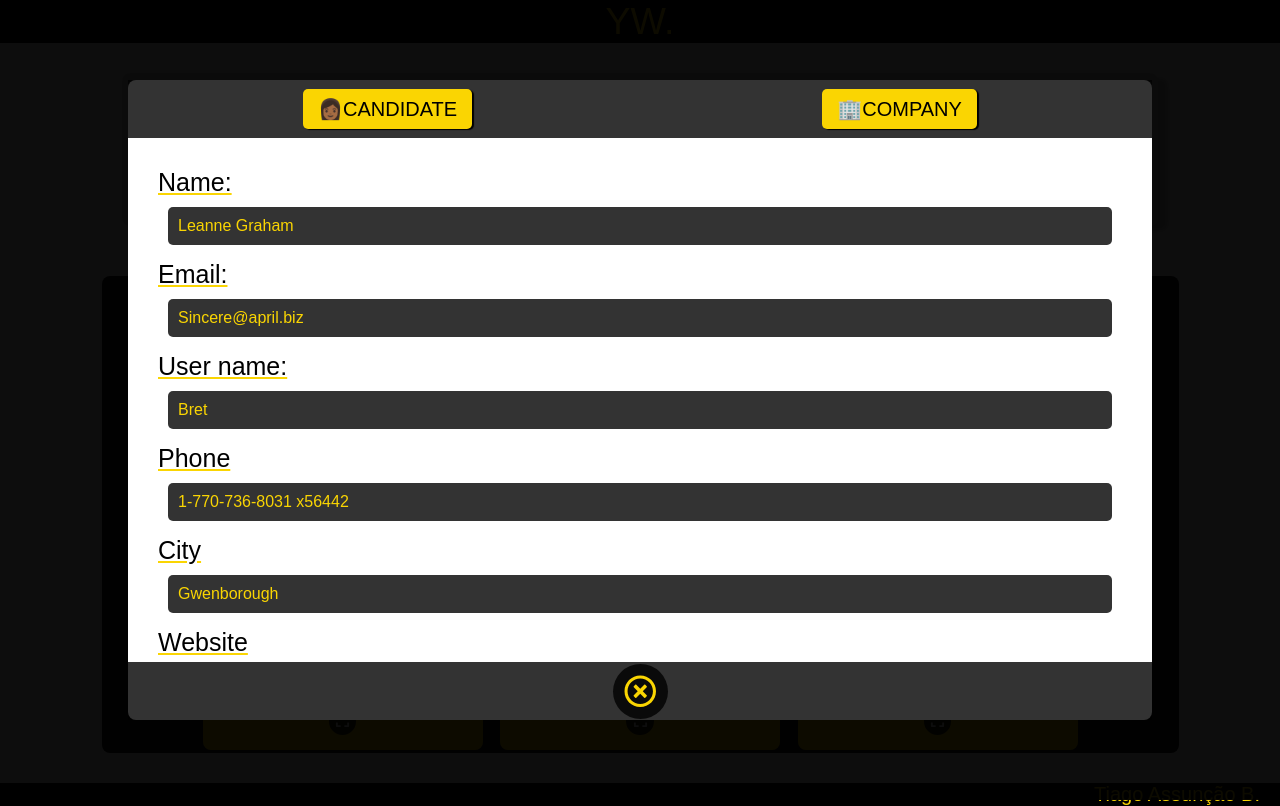
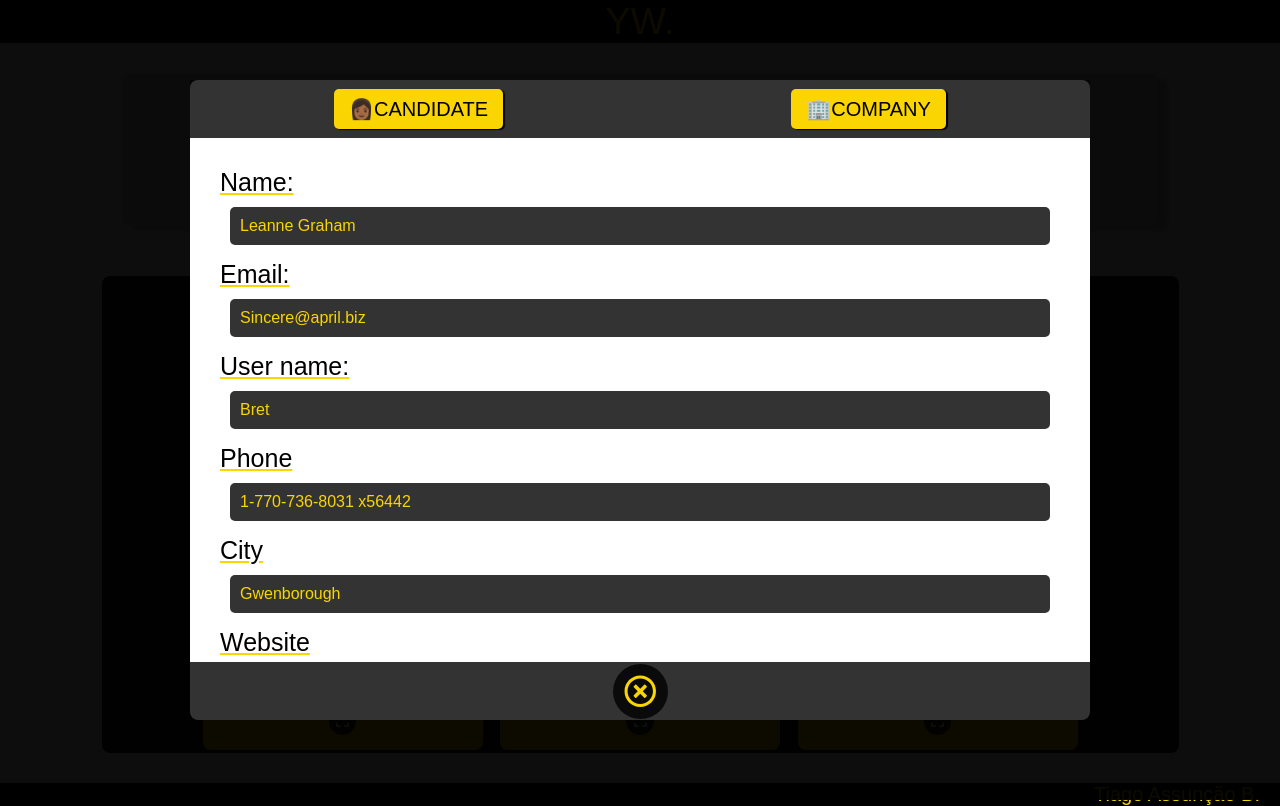
Before and after one commit to tiagoassunc/yellowRec-teste, a React app: page / in a window 1280 px wide. Both pictures are taken after a click on the button 342 px from the left and 720 px from the top of the page. Built offline with nearby package versions, Linux system fonts and the light colour scheme.

Commit message:
Update CandidateModal component

```diff
--- a/src/components/CandidateModal/CandidateModal.styles.scss
+++ b/src/components/CandidateModal/CandidateModal.styles.scss
@@ -21,7 +21,8 @@
 }
 
 .candidate-modal {
-  width: 80%;
+  min-width: 90rem;
+  max-width: 120rem;
   height: 80%;
   background-color: white;
   border-radius: getBorder(card);
```
